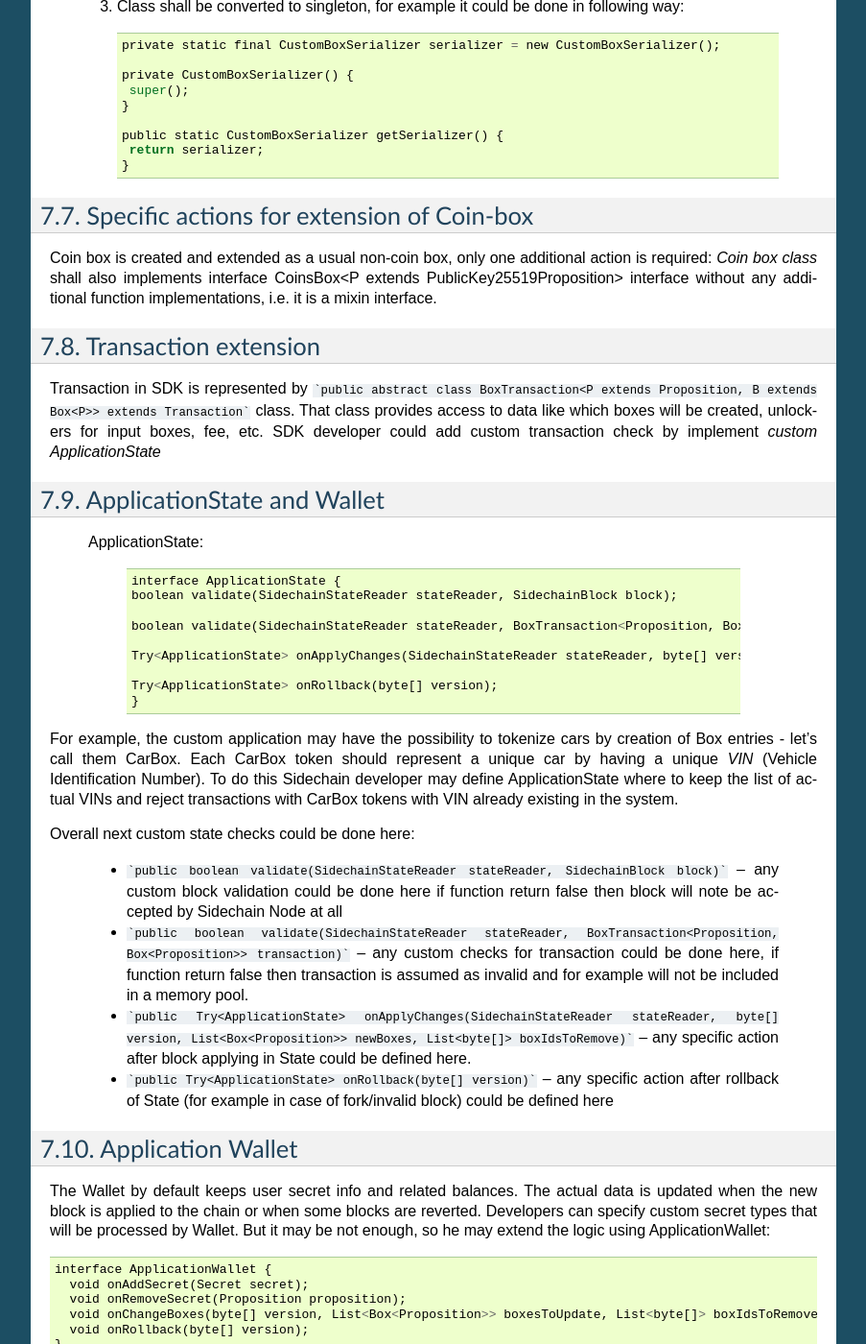
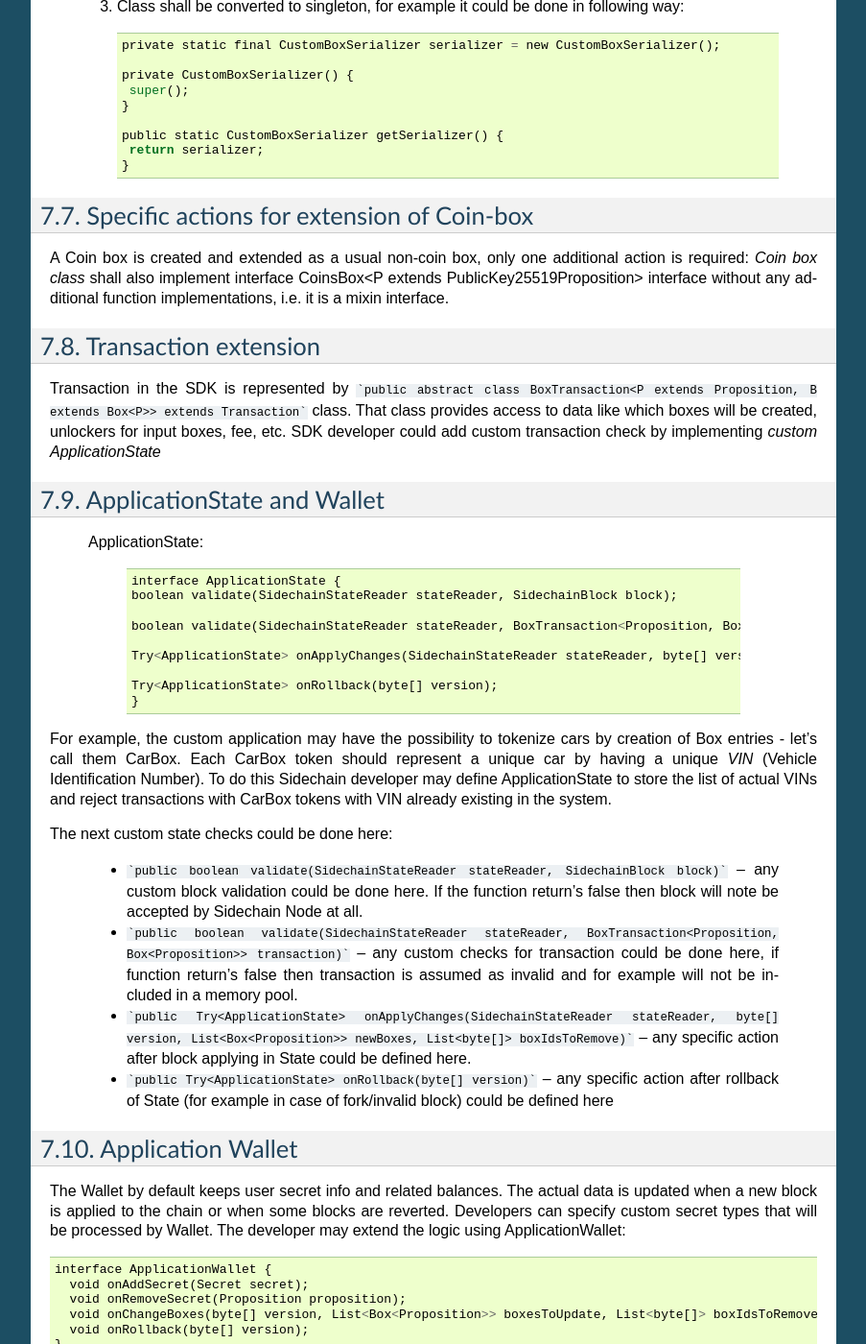
Before and after one commit to megaluck/documentation, a Sphinx documentation site: the page built from docs/introduction/07-Sidechain-SDK-extension.rst, in a window 1280 px wide and 1400 px high, scrolled down 3999 px. Shown: the whole window at 96% size, without its empty margins (198-1101 px from the left). Built offline with Sphinx 7.4.7, drawn with Linux system fonts in a browser that asks for light colours; pages that are not in the unit, such as notebooks, are missing from menus; some of the changed text lies outside the part shown.

Commit message:
grammar and language

````diff
--- a/docs/introduction/07-Sidechain-SDK-extension.rst
+++ b/docs/introduction/07-Sidechain-SDK-extension.rst
@@ -217,12 +217,12 @@
 Specific actions for extension of Coin-box
 ###########################################
 
-Coin box is created and extended as a usual non-coin box, only one additional action is required: *Coin box class* shall also implements interface CoinsBox<P extends PublicKey25519Proposition> interface without any additional function implementations, i.e. it is a mixin interface.
+A Coin box is created and extended as a usual non-coin box, only one additional action is required: *Coin box class* shall also implement interface CoinsBox<P extends PublicKey25519Proposition> interface without any additional function implementations, i.e. it is a mixin interface.
 
 Transaction extension
 #####################
 
-Transaction in SDK is represented by ```public abstract class BoxTransaction<P extends Proposition, B extends Box<P>> extends Transaction``` class. That class provides access to data like which boxes will be created, unlockers for input boxes, fee, etc. SDK developer could add custom transaction check by implement *custom ApplicationState*
+Transaction in the SDK is represented by ```public abstract class BoxTransaction<P extends Proposition, B extends Box<P>> extends Transaction``` class. That class provides access to data like which boxes will be created, unlockers for input boxes, fee, etc. SDK developer could add custom transaction check by implementing *custom ApplicationState*
 
 ApplicationState and Wallet
 ###########################
@@ -241,13 +241,13 @@ ApplicationState and Wallet
     Try<ApplicationState> onRollback(byte[] version);
     }
 
-For example, the custom application may have the possibility to tokenize cars by creation of Box entries - let’s call them CarBox. Each CarBox token should represent a unique car by having a unique *VIN* (Vehicle Identification Number). To do this Sidechain developer may define ApplicationState where to keep the list of actual VINs and reject transactions with CarBox tokens with VIN already existing in the system.
+For example, the custom application may have the possibility to tokenize cars by creation of Box entries - let’s call them CarBox. Each CarBox token should represent a unique car by having a unique *VIN* (Vehicle Identification Number). To do this Sidechain developer may define ApplicationState to store the list of actual VINs and reject transactions with CarBox tokens with VIN already existing in the system.
 
-Overall next custom state checks could be done here:
+The next custom state checks could be done here:
 
-  * ```public boolean validate(SidechainStateReader stateReader, SidechainBlock block)``` --  any custom block validation could be done here if function return false then block will note be accepted by Sidechain Node at all
+  * ```public boolean validate(SidechainStateReader stateReader, SidechainBlock block)``` --  any custom block validation could be done here. If the function return's false then block will note be accepted by Sidechain Node at all.
 
-  * ```public boolean validate(SidechainStateReader stateReader, BoxTransaction<Proposition, Box<Proposition>> transaction)``` -- any custom checks for transaction could be done here, if function return false then transaction is assumed as invalid and for example will not be included in a memory pool.
+  * ```public boolean validate(SidechainStateReader stateReader, BoxTransaction<Proposition, Box<Proposition>> transaction)``` -- any custom checks for transaction could be done here, if function return's false then transaction is assumed as invalid and for example will not be included in a memory pool.
 
   * ```public Try<ApplicationState> onApplyChanges(SidechainStateReader stateReader, byte[] version, List<Box<Proposition>> newBoxes, List<byte[]> boxIdsToRemove)``` -- any specific action after block applying in State could be defined here.
 
@@ -256,7 +256,7 @@ Overall next custom state checks could be done here:
 Application Wallet
 ##################
 
-The Wallet by default keeps user secret info and related balances. The actual data is updated when the new block is applied to the chain or when some blocks are reverted. Developers can specify custom secret types that will be processed by Wallet. But it may be not enough, so he may extend the logic using ApplicationWallet:
+The Wallet by default keeps user secret info and related balances. The actual data is updated when a new block is applied to the chain or when some blocks are reverted. Developers can specify custom secret types that will be processed by Wallet. The developer may extend the logic using ApplicationWallet:
 
 ::
 
````
Also changed, not shown: other parts of docs/introduction/07-Sidechain-SDK-extension.rst (+3 -3 lines).
